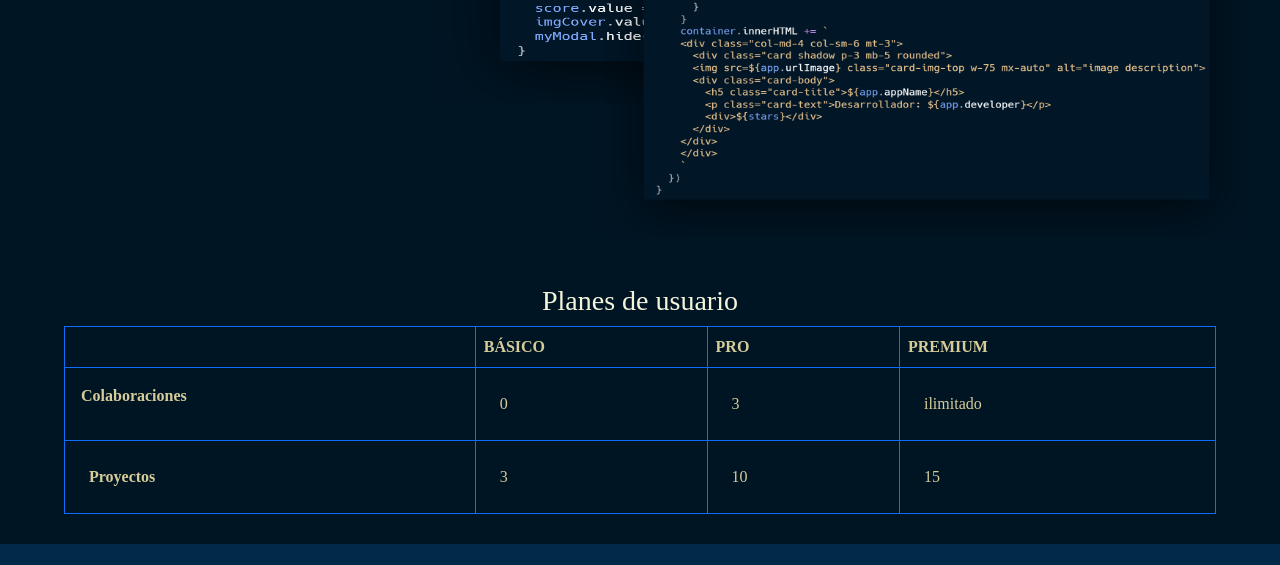
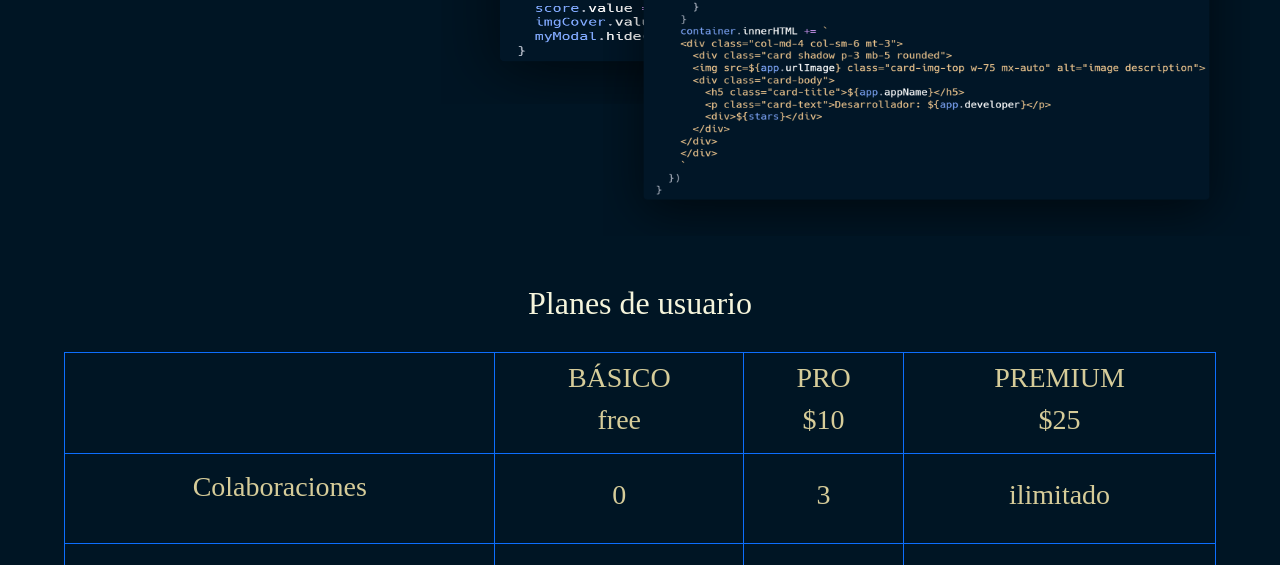
Before and after one commit to carlos-fl/CodeSpace-app, a plain HTML site: page index.html in a window 1280 px wide. Shown: the part 1606-2171 px from the top of the page. Drawn offline with nearby package versions, Linux system fonts and the light colour scheme; a web font is replaced by a local one.

Commit message:
modified table

```diff
--- a/assets/css/style.css
+++ b/assets/css/style.css
@@ -105,9 +105,10 @@ body {
   margin-top: 100px;
 }
 
-.plans h3 {
+.plans h2 {
   text-align: center;
   color: #F5F5DC;
+  margin-bottom: 10px;
 }
 
 .plans {
@@ -122,6 +123,7 @@ body {
   width: 90vw;
   margin: 0 auto;
   margin-bottom: 30px;
+  margin-top: 30px;
   color: #D6CC99;
 }
 
@@ -149,6 +151,15 @@ body {
   background-color: #002a48;
 }
 
+.prices {
+  display: flex;
+  flex-direction: column;
+  align-items: center;
+}
+
+.center {
+  text-align: center;
+}
 
 /* login html styles */
 
--- a/index.html
+++ b/index.html
@@ -50,28 +50,43 @@
       </div>
     </div>
     <section class="plans">
-      <h3>Planes de usuario</h3>
+      <h2>Planes de usuario</h>
       <table class="table table-bordered border-primary">
         <thead>
           <tr class="p-5">
             <th scope="col"></th>
-            <th scope="col" class="p-2">BÁSICO</th>
-            <th scope="col" class="p-2">PRO</th>
-            <th scope="col" class="p-2">PREMIUM</th>
+            <th scope="col" class="p-2">
+              <div class="prices">
+                <h3>BÁSICO</h3>
+                <h3>free</h3>
+              </div>
+            </th>
+            <th scope="col" class="p-2">
+              <div class="prices">
+                <h3>PRO</h3>
+                <h3>$10</h3>
+              </div>
+            </th>
+            <th scope="col" class="p-2">
+              <div class="prices">
+                <h3>PREMIUM</h3>
+                <h3>$25</h3>
+              </div>
+            </th>
           </tr>
         </thead>
         <tbody>
           <tr>
-            <th scope="row" class="p-3">Colaboraciones</th>
-            <td class="p-4">0</td>
-            <td class="p-4">3</td>
-            <td class="p-4">ilimitado</td>
+            <th scope="row" class="p-3"><h3>Colaboraciones</h3></th>
+            <td class="p-4"><h3 class="center">0</h3></td>
+            <td class="p-4"><h3 class="center">3</h3></td>
+            <td class="p-4"><h3 class="center">ilimitado</h3></td>
           </tr>
           <tr>
-            <th scope="row" class="p-4">Proyectos</th>
-            <td class="p-4">3</td>
-            <td class="p-4">10</td>
-            <td class="p-4">15</td>
+            <th scope="row" class="p-4"><h3>Proyectos</h3></th>
+            <td class="p-4"><h3>3</h3></td>
+            <td class="p-4"><h3>10</h3></td>
+            <td class="p-4"><h3>15</h3></td>
           </tr>
         </tbody>
       </table>
```
